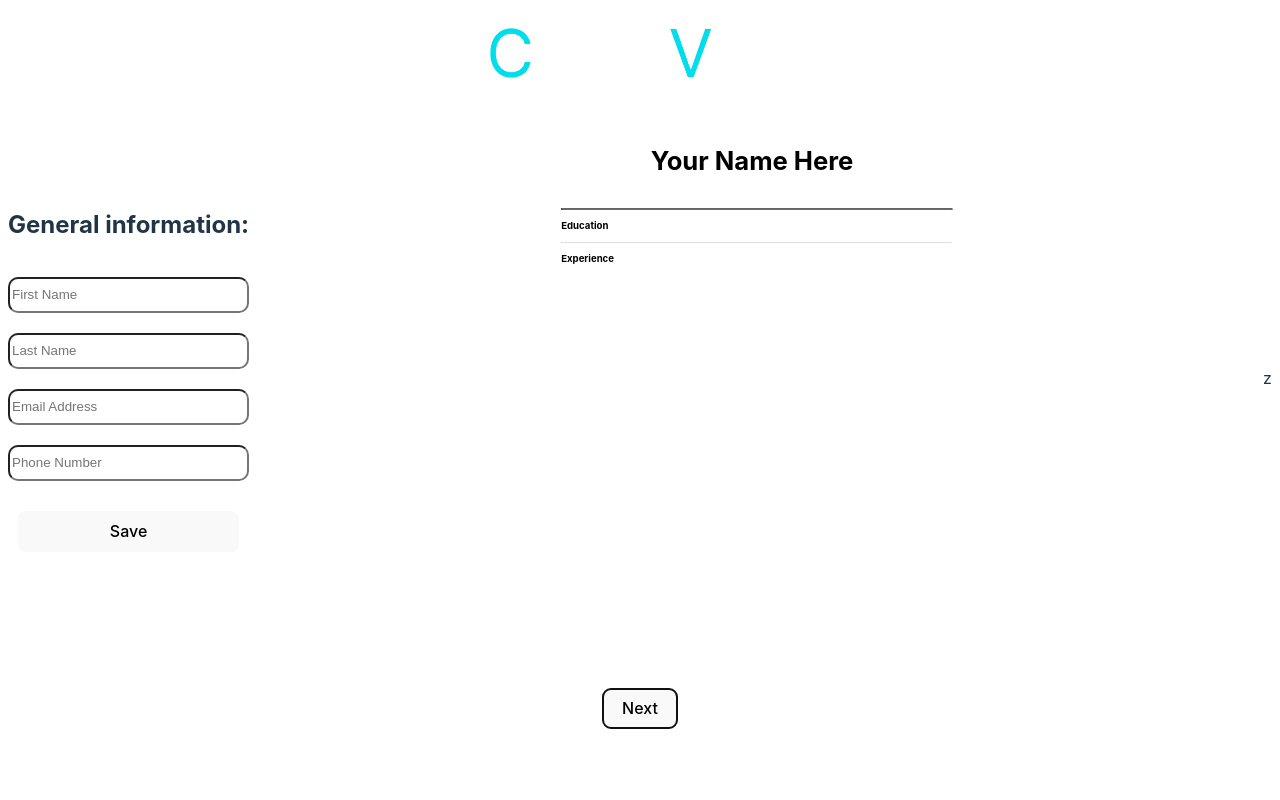
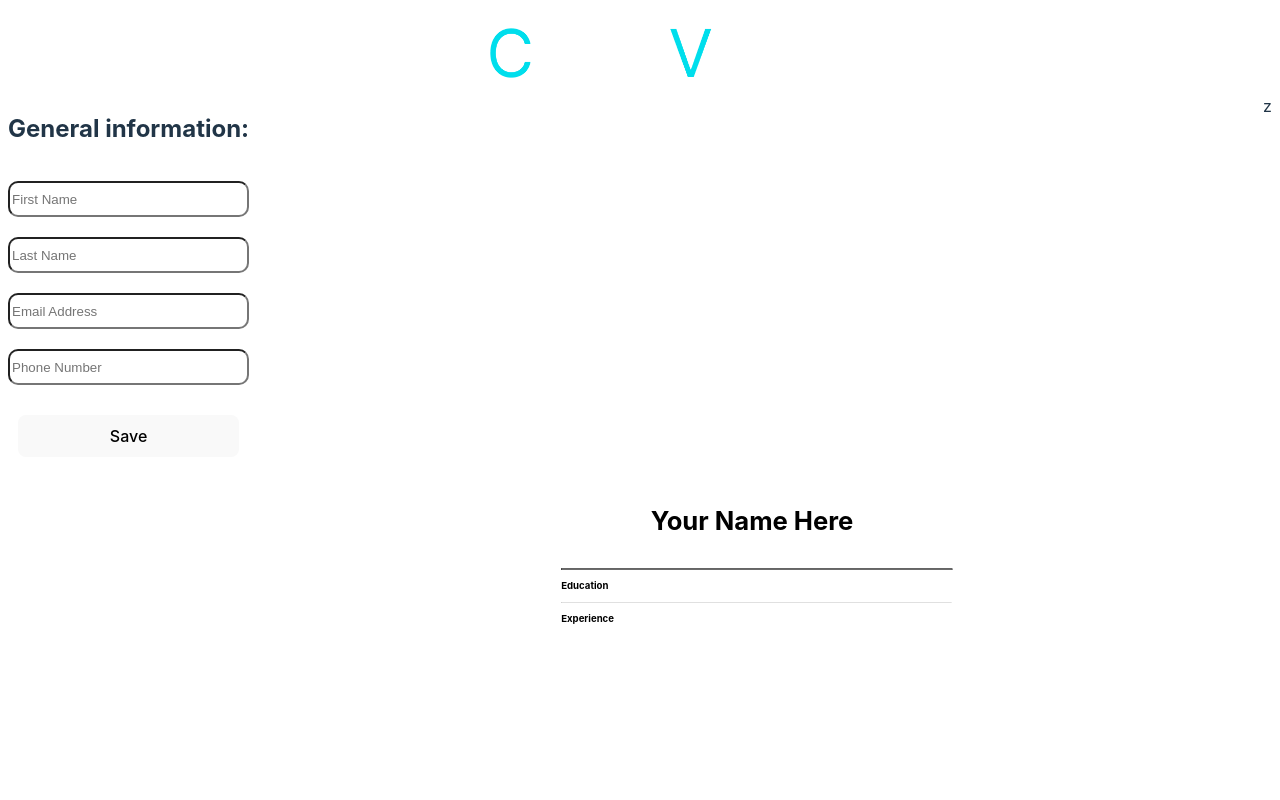
Before and after one commit to alex-nemeth/conjvre, a React (Vite) app: page / in a window 1280 px wide. Both pictures are taken after a click on the button "Begin". Shown: the top 800 px of the page. Built offline with nearby package versions, Linux system fonts and the light colour scheme.

Commit message:
more  styling adjustments

```diff
--- a/src/styles.css
+++ b/src/styles.css
@@ -94,19 +94,15 @@ input {
 }
 
 .information--container {
-    display: grid;
+    display: flex;
     flex-direction: column;
-    justify-content: center;
     gap: 20px;
+    width: 100%;
+    height: 100%;
 }
 
 .wrapper {
     display: flex;
-    flex-direction: row;
-    align-items: center;
-    justify-content: center;
-    height: 70vh;
-    width: 100vw;
 }
 
 .education--container {
@@ -131,7 +127,8 @@ input {
 }
 
 .small {
-    scale: 0.4;
+    transform: scale(0.4);
+    overflow: hidden;
 }
 
 .resume--information {
```
